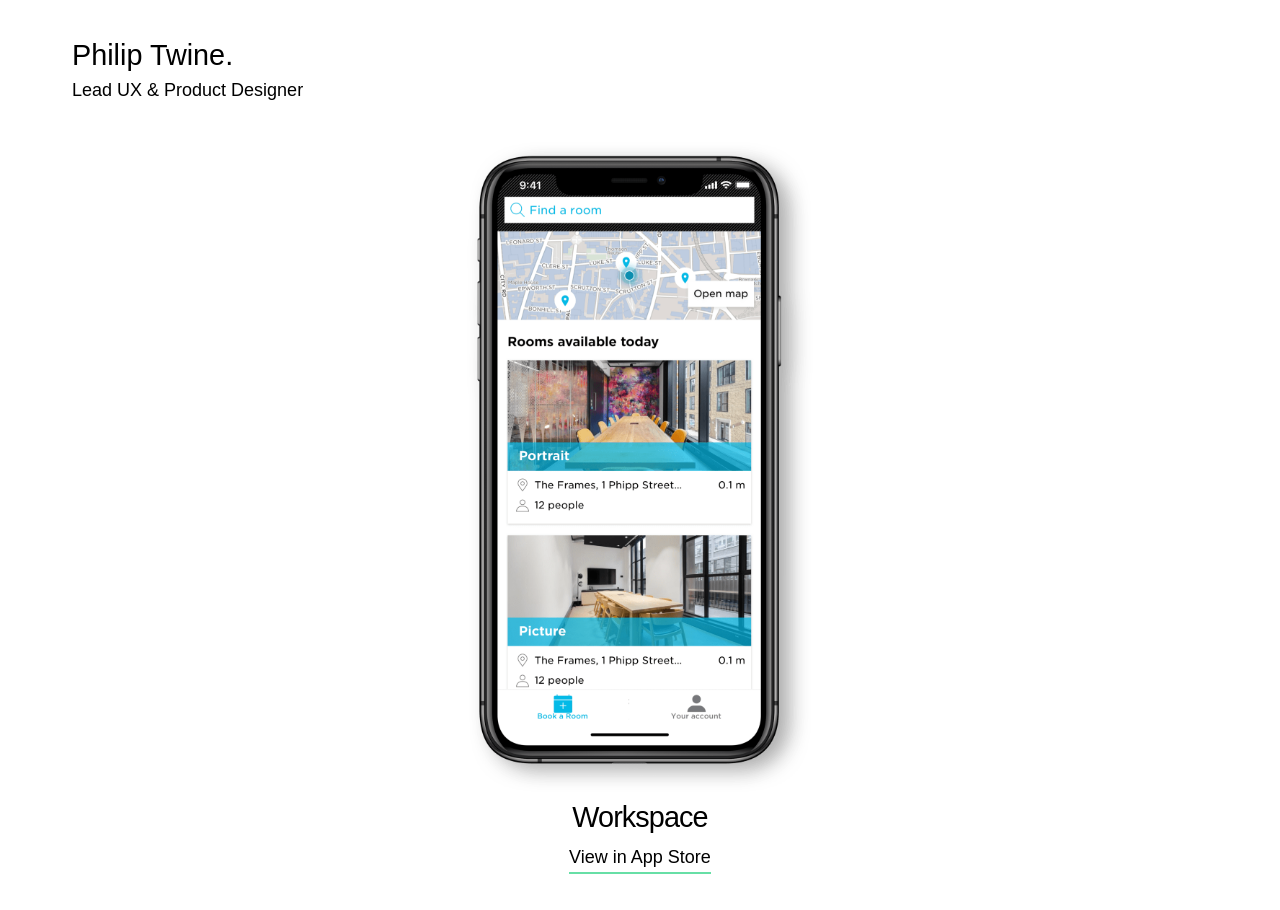
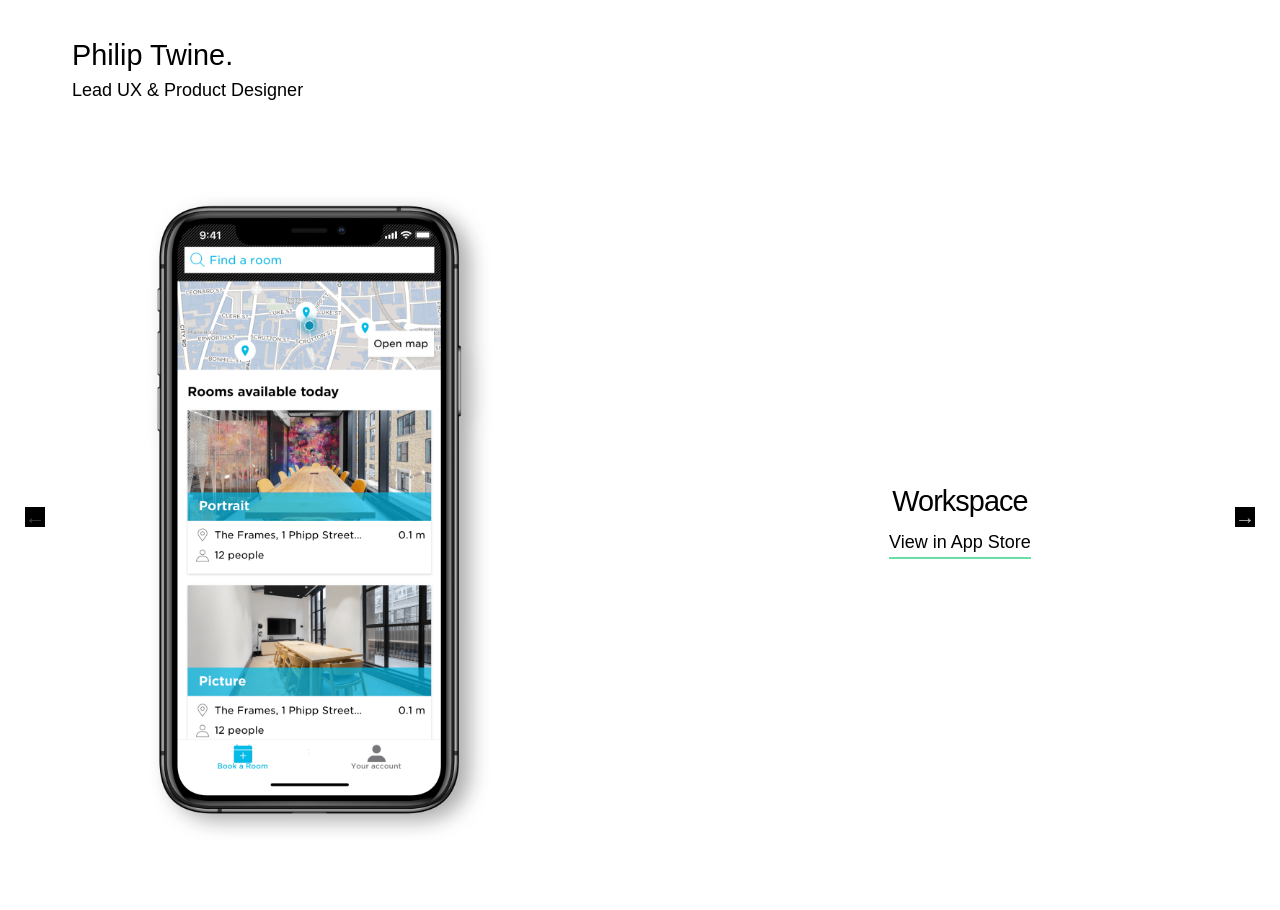
Before and after one commit to philiptwine/philiptwine.github.io, a Jekyll site: the page built from index.html, in a window 1280 px wide. Built offline with Jekyll 4.4.1, drawn with Linux system fonts in a browser that asks for light colours; nearby versions of some CDN libraries; some web fonts are replaced; library files that are not in the unit come from our copies.

Commit message:
To be removed

```diff
--- a/assets/css/main.css
+++ b/assets/css/main.css
@@ -700,229 +700,6 @@
 code {
   font-family: Inter-Bold, sans-serif; }
 
-/* Arrows */
-.slick-prev,
-.slick-next {
-  font-size: 0;
-  line-height: 0;
-  position: absolute;
-  top: 50%;
-  display: block;
-  width: 40px;
-  height: 40px;
-  padding: 0;
-  -webkit-transform: translate(0, -50%);
-  -ms-transform: translate(0, -50%);
-  transform: translate(0, -50%);
-  cursor: pointer;
-  z-index: 1000;
-  color: #000;
-  background: #FFF;
-  border: 2px solid #67DFA6;
-  border-radius: 44px;
-  opacity: 1; }
-
-.slick-prev:hover,
-.slick-prev:focus,
-.slick-next:hover,
-.slick-next:focus {
-  background: #67DFA6;
-  color: #FFF; }
-
-.slick-prev:hover:before,
-.slick-prev:focus:before,
-.slick-next:hover:before,
-.slick-next:focus:before {
-  opacity: 1 !important; }
-
-.slick-prev.slick-disabled:before,
-.slick-next.slick-disabled:before {
-  opacity: 0.2 !important; }
-
-.slick-prev:before,
-.slick-next:before {
-  font-size: 1.6rem;
-  line-height: 1;
-  color: #000;
-  -webkit-font-smoothing: antialiased;
-  -moz-osx-font-smoothing: grayscale; }
-
-.slick-prev {
-  left: 25px; }
-
-[dir='rtl'] .slick-prev {
-  right: 25px;
-  left: auto; }
-
-.slick-prev:before {
-  content: '←'; }
-
-[dir='rtl'] .slick-prev:before {
-  content: '→'; }
-
-.slick-next {
-  right: 25px; }
-
-[dir='rtl'] .slick-next {
-  right: auto;
-  left: -px; }
-
-.slick-next:before {
-  content: '→'; }
-
-[dir='rtl'] .slick-next:before {
-  content: '←'; }
-
-/* Dots */
-.slick-dotted.slick-slider {
-  margin-bottom: 30px; }
-
-.slick-dots {
-  position: absolute;
-  bottom: -25px;
-  display: block;
-  width: 100%;
-  padding: 0;
-  margin: 0;
-  list-style: none;
-  text-align: center; }
-
-.slick-dots li {
-  position: relative;
-  display: inline-block;
-  width: 1rem;
-  height: 1rem;
-  margin: 0 5px;
-  padding: 0;
-  cursor: pointer; }
-
-.slick-dots li button {
-  font-size: 0;
-  line-height: 0;
-  display: block;
-  width: 1rem;
-  height: 1rem;
-  padding: 5px;
-  cursor: pointer;
-  color: transparent;
-  border: 0;
-  outline: none;
-  background: transparent; }
-
-.slick-dots li button:hover,
-.slick-dots li button:focus {
-  outline: none; }
-
-.slick-dots li button:hover:before,
-.slick-dots li button:focus:before {
-  opacity: 1; }
-
-.slick-dots li button:before {
-  font-size: 1rem;
-  line-height: 1rem;
-  position: absolute;
-  top: 0;
-  left: 0;
-  width: 2rem;
-  height: 2rem;
-  content: '•';
-  text-align: center;
-  color: #000;
-  -webkit-font-smoothing: antialiased;
-  -moz-osx-font-smoothing: grayscale; }
-
-.slick-dots li.slick-active button:before {
-  color: #67DFA6;
-  font-size: 2rem; }
-
-/* Slider */
-.slick-slider {
-  position: relative;
-  display: block;
-  box-sizing: border-box;
-  -webkit-user-select: none;
-  -moz-user-select: none;
-  -ms-user-select: none;
-  user-select: none;
-  -webkit-touch-callout: none;
-  -khtml-user-select: none;
-  -ms-touch-action: pan-y;
-  touch-action: pan-y;
-  -webkit-tap-highlight-color: transparent; }
-
-.slick-list {
-  position: relative;
-  display: block;
-  overflow: hidden;
-  margin: 0;
-  padding: 0; }
-
-.slick-list:focus {
-  outline: none; }
-
-.slick-list.dragging {
-  cursor: pointer;
-  cursor: hand; }
-
-.slick-slider .slick-track,
-.slick-slider .slick-list {
-  -webkit-transform: translate3d(0, 0, 0);
-  -moz-transform: translate3d(0, 0, 0);
-  -ms-transform: translate3d(0, 0, 0);
-  -o-transform: translate3d(0, 0, 0);
-  transform: translate3d(0, 0, 0); }
-
-.slick-track {
-  position: relative;
-  top: 0;
-  left: 0;
-  display: block;
-  margin-left: auto;
-  margin-right: auto; }
-
-.slick-track:before,
-.slick-track:after {
-  display: table;
-  content: ''; }
-
-.slick-track:after {
-  clear: both; }
-
-.slick-loading .slick-track {
-  visibility: hidden; }
-
-.slick-slide {
-  display: none;
-  float: left;
-  height: 100%;
-  min-height: 1px; }
-
-[dir='rtl'] .slick-slide {
-  float: right; }
-
-.slick-slide img {
-  display: block; }
-
-.slick-slide.slick-loading img {
-  display: none; }
-
-.slick-slide.dragging img {
-  pointer-events: none; }
-
-.slick-initialized .slick-slide {
-  display: block; }
-
-.slick-loading .slick-slide {
-  visibility: hidden; }
-
-.slick-vertical .slick-slide {
-  display: block;
-  height: auto;
-  border: 1px solid transparent; }
-
-.slick-arrow.slick-hidden {
-  display: none; }
-
 /**
 *
 * Helpers
@@ -1033,14 +810,19 @@
   transition: all 0.2s ease;
   margin: 0 auto; }
 
-.home-project.flex {
+.intro {
+  max-width: 1024px;
+  margin-bottom: 4rem;
+  background: #FFF;
+  padding: 0 1rem; }
+
+.home-project {
   display: flex !important;
   flex-wrap: wrap;
-  justify-content: center; }
-
-.home-project {
+  justify-content: center;
   align-items: center;
-  margin: 0 auto; }
+  margin: 0 auto;
+  padding: 2rem 0; }
 
 .home-project .image {
   text-align: center; }
@@ -1062,6 +844,9 @@
   .home-project .image {
     max-height: 650px; }
 
+  .home-project .image {
+    flex-basis: 50%; }
+
   .hero-image {
     max-height: 650px; } }
 .footer {
--- a/assets/sass/components/_slick-theme.scss
+++ b/assets/css/slick-theme.css
@@ -12,8 +12,8 @@
 
     display: block;
 
-    width: $sp2;
-    height: $sp2;
+    width: 20px;
+    height: 20px;
     padding: 0;
     -webkit-transform: translate(0, -50%);
     -ms-transform: translate(0, -50%);
@@ -21,40 +21,42 @@
 
     cursor: pointer;
     z-index: 1000;
-    color: $c1;
-    background: $c5;
-    border: 2px solid $ca1;
-    border-radius: 44px;
-    opacity: 1;
+    color: transparent;
+    border: none;
+    outline: none;
+    background: black;
 }
 .slick-prev:hover,
 .slick-prev:focus,
 .slick-next:hover,
 .slick-next:focus
 {
-    background: $ca1;
-    color: $c5;
+    color: transparent;
+    outline: none;
+    background: transparent;
 }
 .slick-prev:hover:before,
 .slick-prev:focus:before,
 .slick-next:hover:before,
 .slick-next:focus:before
 {
-    opacity: 1 !important;
+    opacity: 1;
 }
 .slick-prev.slick-disabled:before,
 .slick-next.slick-disabled:before
 {
-    opacity: 0.2 !important;
+    opacity: .25;
 }
 
 .slick-prev:before,
 .slick-next:before
 {
-    font-size: $fs2;
+    font-family: 'slick';
+    font-size: 20px;
     line-height: 1;
 
-    color: $c1;
+    opacity: .75;
+    color: white;
 
     -webkit-font-smoothing: antialiased;
     -moz-osx-font-smoothing: grayscale;
@@ -123,8 +125,8 @@
 
     display: inline-block;
 
-    width: $sp1;
-    height: $sp1;
+    width: 20px;
+    height: 20px;
     margin: 0 5px;
     padding: 0;
 
@@ -137,8 +139,8 @@
 
     display: block;
 
-    width: $sp1;
-    height: $sp1;
+    width: 20px;
+    height: 20px;
     padding: 5px;
 
     cursor: pointer;
@@ -160,26 +162,27 @@
 }
 .slick-dots li button:before
 {
-    font-size: $sp1;
-    line-height: $sp1;
+    font-size: 20px;
+    line-height: 20px;
 
     position: absolute;
     top: 0;
     left: 0;
 
-    width: $sp3;
-    height: $sp3;
+    width: 20px;
+    height: 20px;
 
     content: '•';
     text-align: center;
 
-    color: $c1;
+    opacity: .25;
+    color: black;
 
     -webkit-font-smoothing: antialiased;
     -moz-osx-font-smoothing: grayscale;
 }
 .slick-dots li.slick-active button:before
 {
-    color: $ca1;
-    font-size: $sp3;
+    opacity: .75;
+    color: black;
 }
--- a/assets/sass/_components.scss
+++ b/assets/sass/_components.scss
@@ -15,8 +15,6 @@
 @import 'components/_typography';
 @import 'components/_navicon';
 @import 'components/_elements';
-@import 'components/_slick-theme';
-@import 'components/_slick';
 
 // Make sure this is last to override anything else :)
 @import '_helpers';
```
Also changed, not shown: assets/sass/main.scss (+16 -4 lines), assets/css/slick.css (renamed from assets/sass/components/_slick.scss), 1 other file.
